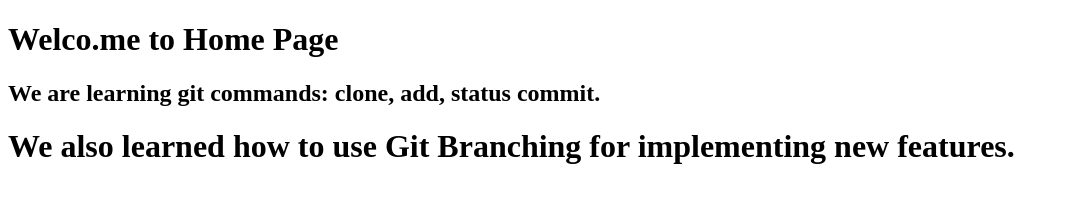
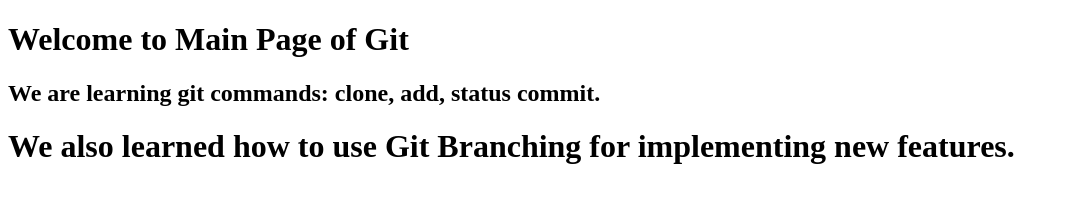
Before and after one commit to Chandan6005/ParvaM-CEC-GenAI-Workshop, a plain HTML site: page index.html in a window 1280 px wide. Shown: the whole page, without its empty margins (0-1069 px from the left). Drawn offline with Linux system fonts and the light colour scheme.

Commit message:
changed the title in main branch with a comment

```diff
--- a/index.html
+++ b/index.html
@@ -6,7 +6,8 @@
     <title>Document</title>
 </head>
 <body>
-    <h1>Welco.me to Home Page</h1>
+    <!-- New message added in the main branch -->
+    <h1>Welcome to Main Page of Git</h1>
     <h2>We are learning git commands: clone, add, status commit.</h2>
     <h1>We also learned how to use Git Branching for implementing new features.</h1>
 </body>
```
